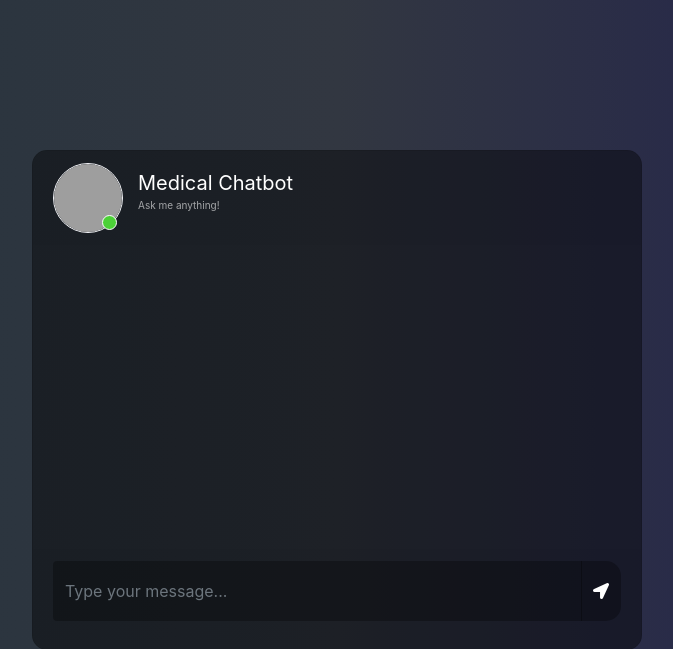
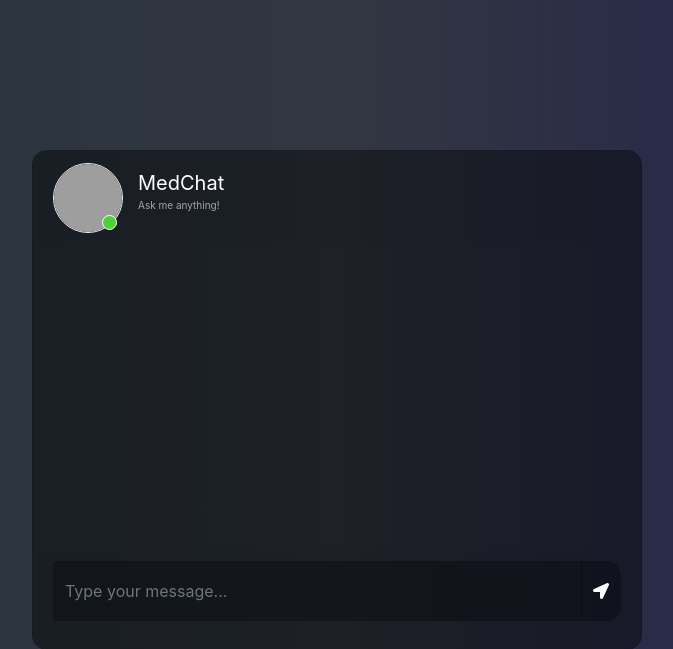
Before and after one commit to Kartik-153/MedChat, a Flask app: page / in a window 1280 px wide. Shown: the top 649 px of the page, without its empty margins (303-976 px from the left). Run offline with Flask 3, Linux system fonts and the light colour scheme; some libraries are stand-ins or nearby versions; grey boxes are pictures that could not be loaded.

Commit message:
modified:   templates/chat.html

```diff
--- a/templates/chat.html
+++ b/templates/chat.html
@@ -26,7 +26,7 @@
 									<span class="online_icon"></span>
 								</div>
 								<div class="user_info">
-									<span>Medical Chatbot</span>
+									<span>MedChat</span>
 									<p>Ask me anything!</p>
 								</div>
 							</div>
```
